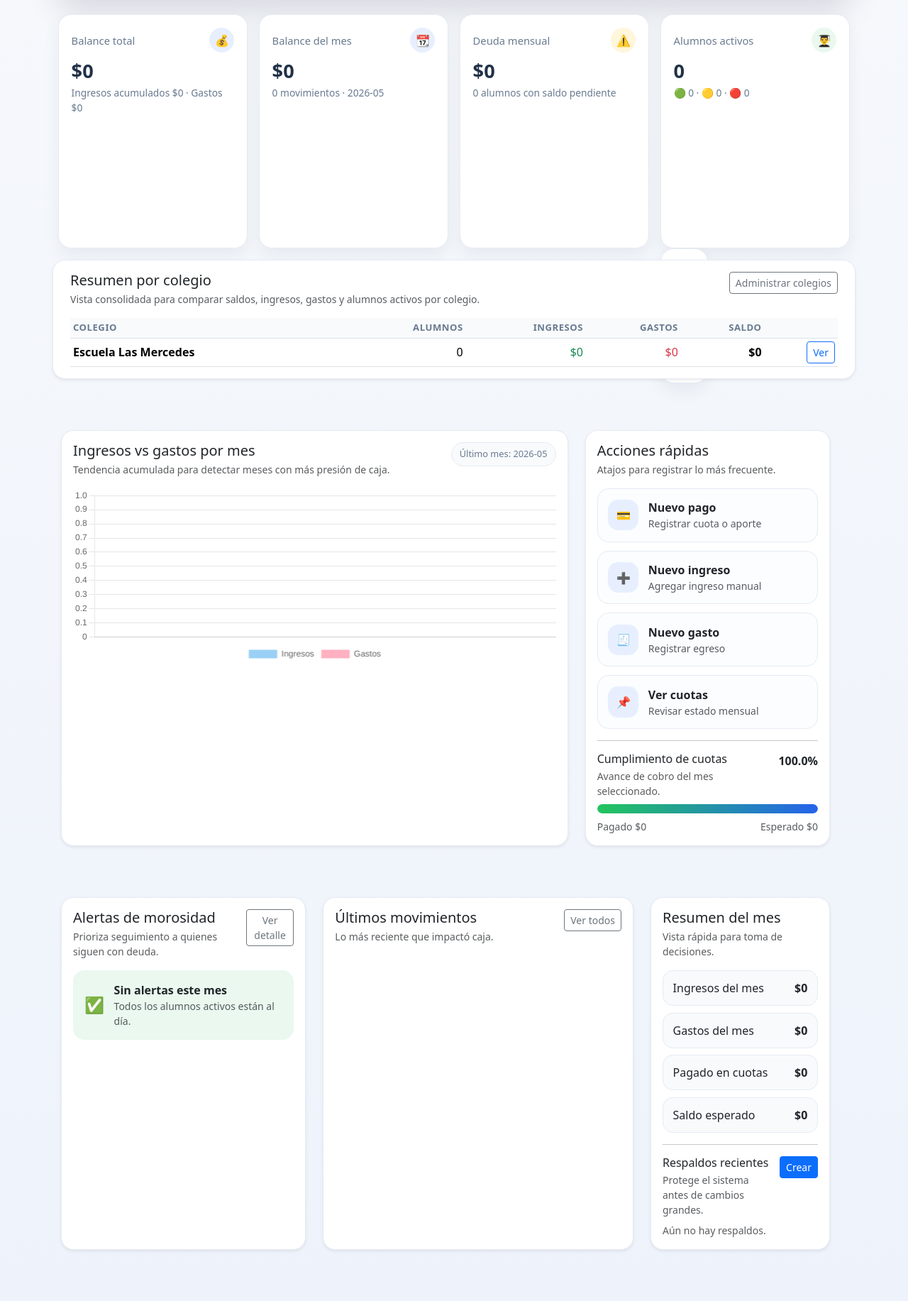
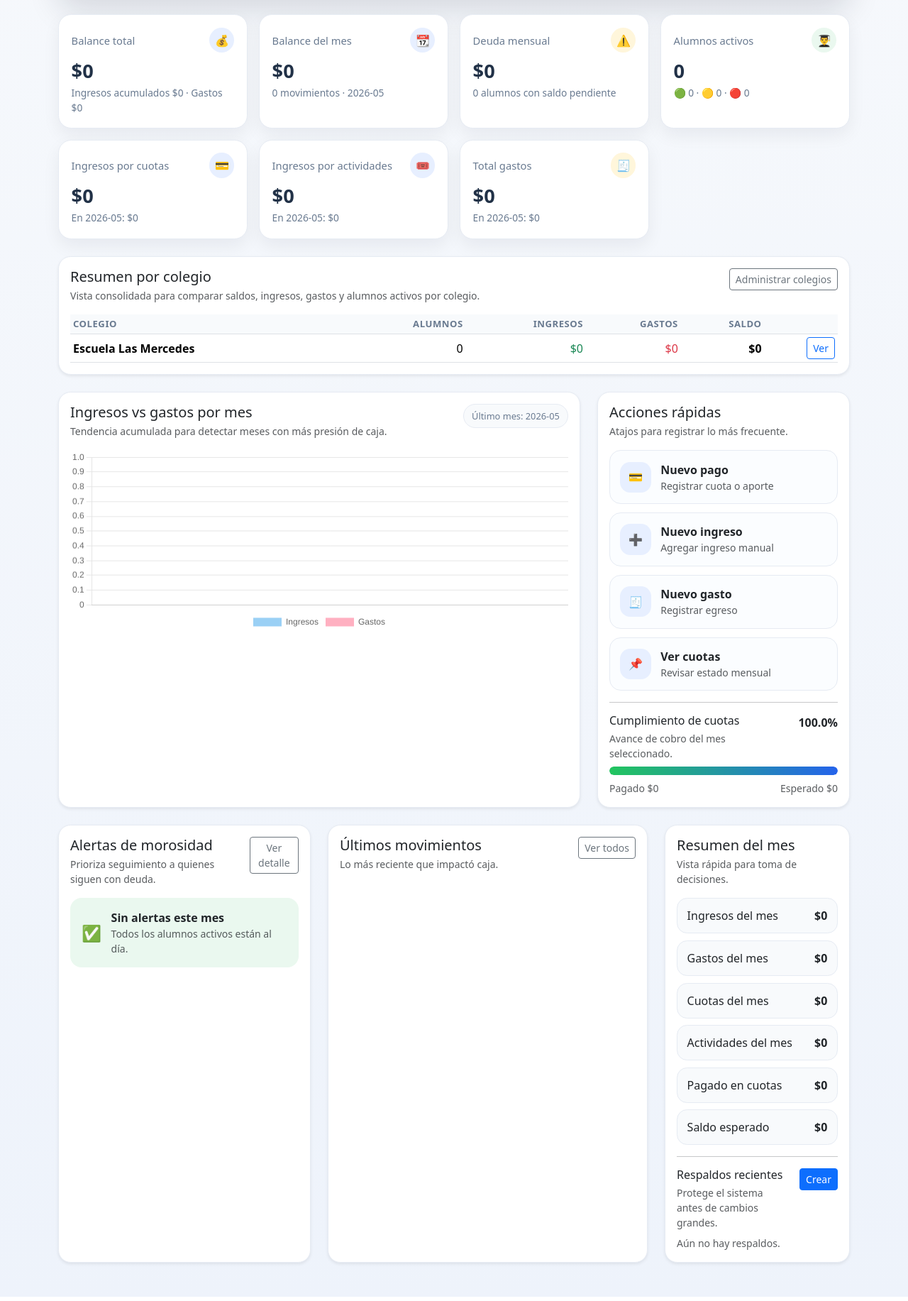
Before and after one commit to francedu/contabilidad-web, a Flask app: page /dashboard in a window 1280 px wide. Shown: the part 412-2245 px from the top of the page at 71% size. Run offline with Flask 3, Linux system fonts and the light colour scheme; a user stored in the database is signed in; data comes from the database, SQL or seed files in the repository; data that the repository does not hold is empty; some libraries are stand-ins or nearby versions.

Commit message:
mejora dashboard 2

```diff
--- a/app.py
+++ b/app.py
@@ -923,6 +923,36 @@ def create_app() -> Flask:
             else:
                 alumnos_deuda += 1
 
+        # Desglose de ingresos y gastos para el dashboard.
+        # Usa la misma lógica de filtros por colegio/curso que los demás indicadores.
+        desglose_sql = """
+            SELECT
+                COALESCE(SUM(CASE WHEN m.tipo='ingreso' AND m.origen='cuota_mensual' THEN m.monto ELSE 0 END),0) AS ingresos_cuotas,
+                COALESCE(SUM(CASE WHEN m.tipo='ingreso' AND (m.origen='actividad_alumno' OR m.actividad_id IS NOT NULL) THEN m.monto ELSE 0 END),0) AS ingresos_actividades,
+                COALESCE(SUM(CASE WHEN m.tipo='gasto' THEN m.monto ELSE 0 END),0) AS gastos_total
+            FROM movimientos m
+            LEFT JOIN actividades a ON a.id = m.actividad_id
+            LEFT JOIN alumnos al ON al.id = m.alumno_id
+            WHERE 1=1
+        """
+        desglose_params: list[Any] = []
+        desglose_sql, desglose_params = movimientos_course_filter_sql(desglose_sql, desglose_params)
+        desglose = db.fetchone(desglose_sql, desglose_params)
+
+        desglose_mes_sql = """
+            SELECT
+                COALESCE(SUM(CASE WHEN m.tipo='ingreso' AND m.origen='cuota_mensual' THEN m.monto ELSE 0 END),0) AS ingresos_cuotas_mes,
+                COALESCE(SUM(CASE WHEN m.tipo='ingreso' AND (m.origen='actividad_alumno' OR m.actividad_id IS NOT NULL) THEN m.monto ELSE 0 END),0) AS ingresos_actividades_mes,
+                COALESCE(SUM(CASE WHEN m.tipo='gasto' THEN m.monto ELSE 0 END),0) AS gastos_total_mes
+            FROM movimientos m
+            LEFT JOIN actividades a ON a.id = m.actividad_id
+            LEFT JOIN alumnos al ON al.id = m.alumno_id
+            WHERE substr(m.fecha, 1, 7) = ?
+        """
+        desglose_mes_params: list[Any] = [mes]
+        desglose_mes_sql, desglose_mes_params = movimientos_course_filter_sql(desglose_mes_sql, desglose_mes_params)
+        desglose_mes = db.fetchone(desglose_mes_sql, desglose_mes_params)
+
         ingresos_mes = float(resumen_mes['ingresos_mes'] or 0)
         gastos_mes = float(resumen_mes['gastos_mes'] or 0)
         balance_total = float(resumen['ingresos'] or 0) - float(resumen['gastos'] or 0)
@@ -946,6 +976,12 @@ def create_app() -> Flask:
             'alumnos_deuda': alumnos_deuda,
             'ingresos_mes': ingresos_mes,
             'gastos_mes': gastos_mes,
+            'ingresos_cuotas': float(desglose['ingresos_cuotas'] or 0),
+            'ingresos_actividades': float(desglose['ingresos_actividades'] or 0),
+            'gastos_total': float(desglose['gastos_total'] or 0),
+            'ingresos_cuotas_mes': float(desglose_mes['ingresos_cuotas_mes'] or 0),
+            'ingresos_actividades_mes': float(desglose_mes['ingresos_actividades_mes'] or 0),
+            'gastos_total_mes': float(desglose_mes['gastos_total_mes'] or 0),
             'movimientos_mes': int(resumen_mes['movimientos_mes'] or 0),
             'cumplimiento': cumplimiento,
             'ultimo_mes': ultimo_mes,
@@ -2008,6 +2044,7 @@ def create_app() -> Flask:
         raw_colegio = (request.form.get('colegio_id') if request.method == 'POST' else request.args.get('colegio_id')) or ''
         if str(raw_colegio).strip().isdigit():
             selected_pago_colegio_id = int(str(raw_colegio).strip())
+        selected_pago_curso = ((request.form.get('curso') if request.method == 'POST' else request.args.get('curso')) or '').strip()
 
         alumnos_sql = """
             SELECT a.id, a.nombre, a.curso, a.colegio_id, a.cuota_mensual, c.nombre AS colegio_nombre
@@ -2020,7 +2057,7 @@ def create_app() -> Flask:
             if selected_pago_colegio_id:
                 alumnos_sql += ' AND COALESCE(a.colegio_id, 1) = ?'
                 alumnos_params.append(selected_pago_colegio_id)
-            curso_admin = admin_selected_course()
+            curso_admin = selected_pago_curso
             if curso_admin:
                 alumnos_sql += " AND lower(trim(COALESCE(a.curso, ''))) = lower(trim(?))"
                 alumnos_params.append(curso_admin)
@@ -2040,7 +2077,7 @@ def create_app() -> Flask:
             if selected_pago_colegio_id:
                 actividades_sql += ' AND COALESCE(a.colegio_id, 1) = ?'
                 actividades_params.append(selected_pago_colegio_id)
-            curso_admin = admin_selected_course()
+            curso_admin = selected_pago_curso
             if curso_admin:
                 actividades_sql += " AND lower(trim(COALESCE(a.curso, ''))) = lower(trim(?))"
                 actividades_params.append(curso_admin)
@@ -2063,7 +2100,7 @@ def create_app() -> Flask:
                 datetime.strptime(mes + '-01', '%Y-%m-%d')
             except Exception:
                 flash('Fecha o mes inválido.', 'danger')
-                return render_template('pagos_form.html', alumnos=alumnos, actividades=actividades, pago=None, selected_pago_colegio_id=selected_pago_colegio_id)
+                return render_template('pagos_form.html', alumnos=alumnos, actividades=actividades, pago=None, selected_pago_colegio_id=selected_pago_colegio_id, selected_pago_curso=selected_pago_curso)
             alumno_perm = fetch_alumno_permitido(db, alumno_id) if alumno_id else None
             if not alumno_id:
                 flash('Debes seleccionar un alumno.', 'danger')
@@ -2111,8 +2148,8 @@ def create_app() -> Flask:
                     except Exception as exc:
                         flash(f'El pago fue registrado, pero no se pudo enviar el comprobante automático: {exc}', 'warning')
 
-                return redirect(url_for('pagos_list', colegio_id=selected_pago_colegio_id) if selected_pago_colegio_id else url_for('pagos_list'))
-        return render_template('pagos_form.html', alumnos=alumnos, actividades=actividades, pago=None, selected_pago_colegio_id=selected_pago_colegio_id)
+                return redirect(url_for('pagos_list', colegio_id=selected_pago_colegio_id, curso=selected_pago_curso) if selected_pago_colegio_id or selected_pago_curso else url_for('pagos_list'))
+        return render_template('pagos_form.html', alumnos=alumnos, actividades=actividades, pago=None, selected_pago_colegio_id=selected_pago_colegio_id, selected_pago_curso=selected_pago_curso)
 
     @app.route('/pagos/<int:pago_id>/editar', methods=['GET', 'POST'])
     @role_required('admin', 'presidente', 'tesorero', 'secretario')
@@ -2438,6 +2475,11 @@ def create_app() -> Flask:
     @role_required('admin', 'presidente', 'tesorero', 'secretario')
     def actividades_new():
         db = get_db()
+        selected_actividad_colegio_id = None
+        raw_colegio = (request.form.get('colegio_id') if request.method == 'POST' else request.args.get('colegio_id')) or ''
+        if str(raw_colegio).strip().isdigit():
+            selected_actividad_colegio_id = int(str(raw_colegio).strip())
+        actividad_course_options = get_available_courses(include_dynamic=True, colegio_id=selected_actividad_colegio_id) if selected_actividad_colegio_id else get_available_courses(include_dynamic=True)
         if request.method == 'POST':
             nombre = request.form.get('nombre', '').strip()
             fecha = request.form.get('fecha', '').strip()
@@ -2447,15 +2489,19 @@ def create_app() -> Flask:
                 validar_fecha(fecha)
             except Exception:
                 flash('Fecha inválida.', 'danger')
-                return render_template('actividades_form.html', actividad=None)
-            if not ensure_course_access(curso, resolve_colegio_for_course(curso)):
-                flash('No puedes crear actividades en otro curso.', 'danger')
-                return render_template('actividades_form.html', actividad=None)
-            db.execute('INSERT INTO actividades (nombre, fecha, curso, colegio_id, descripcion) VALUES (?, ?, ?, ?, ?)', (nombre, fecha, curso or None, resolve_colegio_for_course(curso), descripcion))
+                return render_template('actividades_form.html', actividad=None, selected_actividad_colegio_id=selected_actividad_colegio_id, actividad_course_options=actividad_course_options)
+            colegio_actividad = resolve_colegio_for_course(curso)
+            if current_user.is_admin_global() and not colegio_actividad:
+                flash('Debes seleccionar un colegio para la actividad.', 'danger')
+                return render_template('actividades_form.html', actividad=None, selected_actividad_colegio_id=selected_actividad_colegio_id, actividad_course_options=actividad_course_options)
+            if not ensure_course_access(curso, colegio_actividad):
+                flash('No puedes crear actividades en otro colegio/curso.', 'danger')
+                return render_template('actividades_form.html', actividad=None, selected_actividad_colegio_id=selected_actividad_colegio_id, actividad_course_options=actividad_course_options)
+            db.execute('INSERT INTO actividades (nombre, fecha, curso, colegio_id, descripcion) VALUES (?, ?, ?, ?, ?)', (nombre, fecha, curso or None, colegio_actividad, descripcion))
             db.commit()
             flash('Actividad creada.', 'success')
             return redirect(url_for('actividades_list'))
-        return render_template('actividades_form.html', actividad=None)
+        return render_template('actividades_form.html', actividad=None, selected_actividad_colegio_id=selected_actividad_colegio_id, actividad_course_options=actividad_course_options)
 
     @app.route('/actividades/<int:actividad_id>/editar', methods=['GET', 'POST'])
     @role_required('admin', 'presidente', 'tesorero', 'secretario')
--- a/templates/dashboard.html
+++ b/templates/dashboard.html
@@ -45,15 +45,28 @@
       <div class="metric-value">{{ dashboard_stats['alumnos_activos'] }}</div>
       <div class="metric-foot">🟢 {{ dashboard_stats['alumnos_pagados'] }} · 🟡 {{ dashboard_stats['alumnos_parciales'] }} · 🔴 {{ dashboard_stats['alumnos_deuda'] }}</div>
     </div>
-
+  </div>
   <div class="col-md-6 col-xl-3">
-    <div class="metric-card metric-expenses">
-      <div class="metric-top"><span>Total gastos</span><span class="metric-icon">💸</span></div>
-      <div class="metric-value">{{ formato_monto(resumen['gastos']) }}</div>
-      <div class="metric-foot">Gastos acumulados registrados</div>
+    <div class="metric-card metric-balance">
+      <div class="metric-top"><span>Ingresos por cuotas</span><span class="metric-icon">💳</span></div>
+      <div class="metric-value">{{ formato_monto(dashboard_stats['ingresos_cuotas']) }}</div>
+      <div class="metric-foot">En {{ mes }}: {{ formato_monto(dashboard_stats['ingresos_cuotas_mes']) }}</div>
     </div>
   </div>
-
+  <div class="col-md-6 col-xl-3">
+    <div class="metric-card metric-month">
+      <div class="metric-top"><span>Ingresos por actividades</span><span class="metric-icon">🎟️</span></div>
+      <div class="metric-value">{{ formato_monto(dashboard_stats['ingresos_actividades']) }}</div>
+      <div class="metric-foot">En {{ mes }}: {{ formato_monto(dashboard_stats['ingresos_actividades_mes']) }}</div>
+    </div>
+  </div>
+  <div class="col-md-6 col-xl-3">
+    <div class="metric-card metric-debt">
+      <div class="metric-top"><span>Total gastos</span><span class="metric-icon">🧾</span></div>
+      <div class="metric-value">{{ formato_monto(dashboard_stats['gastos_total']) }}</div>
+      <div class="metric-foot">En {{ mes }}: {{ formato_monto(dashboard_stats['gastos_total_mes']) }}</div>
+    </div>
+  </div>
 </div>
 
 {% if current_user.is_admin_global() and resumen_colegios %}
@@ -228,6 +241,8 @@
         <div class="summary-panel">
           <div class="summary-row"><span>Ingresos del mes</span><strong>{{ formato_monto(dashboard_stats['ingresos_mes']) }}</strong></div>
           <div class="summary-row"><span>Gastos del mes</span><strong>{{ formato_monto(dashboard_stats['gastos_mes']) }}</strong></div>
+          <div class="summary-row"><span>Cuotas del mes</span><strong>{{ formato_monto(dashboard_stats['ingresos_cuotas_mes']) }}</strong></div>
+          <div class="summary-row"><span>Actividades del mes</span><strong>{{ formato_monto(dashboard_stats['ingresos_actividades_mes']) }}</strong></div>
           <div class="summary-row"><span>Pagado en cuotas</span><strong>{{ formato_monto(dashboard_stats['total_pagado']) }}</strong></div>
           <div class="summary-row"><span>Saldo esperado</span><strong>{{ formato_monto(dashboard_stats['deuda_total']) }}</strong></div>
         </div>
```
Also changed, not shown: templates/actividades_form.html (+38 -3 lines), templates/pagos_form.html (+25 -7 lines), backup.sql (deleted).
